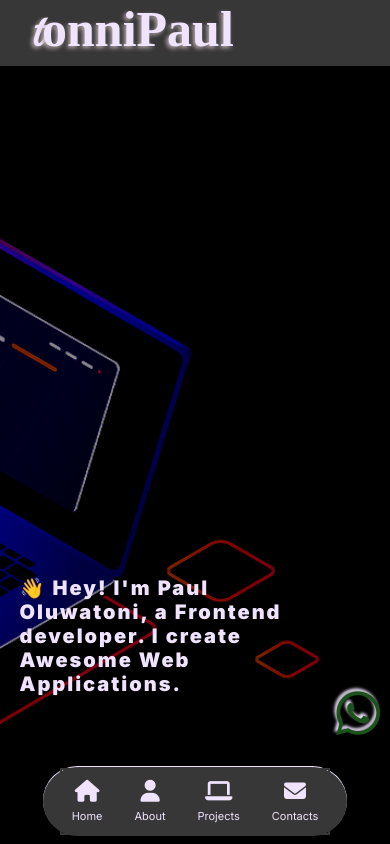
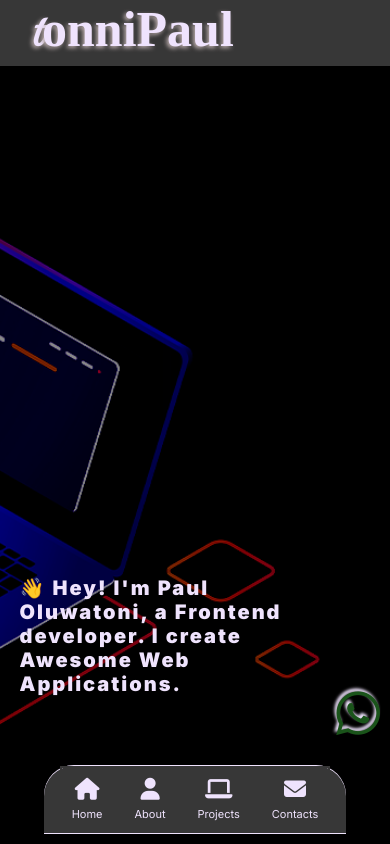
Before and after one commit to TonniPaul/contact, a React (Create React App) app: page / in a window 390 px wide. Shown: the top 844 px of the page. Built offline with nearby package versions, Linux system fonts and the light colour scheme; a web font is replaced by a local one.

Commit message:
Edited mobile view icon bar

```diff
--- a/src/components/Nav.css
+++ b/src/components/Nav.css
@@ -35,7 +35,7 @@ h2{
    gap: 7px;
    justify-content: center;
    align-items: center;
-   padding: .1rem;
+   padding: .2rem .2rem .5rem;
    border: 2px solid #373737;
 }
 .icons:active, .icons:focus{
@@ -57,8 +57,9 @@ h2{
       padding: 10px;
    }
    .icons:active, .icons:focus{
-      border-radius: 10px;
+      border-radius: 30px;
       background: var(--primaryblack);
+      border-bottom: none;
    }
    .icons > p{
       font-size: 11px;
@@ -76,11 +77,11 @@ h2{
    ul{
       position: fixed;
       gap: .5rem;
-      bottom: 8px;
+      bottom: 10px;
       left: 50%;
-      border: 1px solid var(--primary);
+      border-bottom:1px solid var(--primarytxt);
       background-color: var(--primary);
-      border-radius: 60px;
+      border-radius: 30px 30px 0 0;
       align-items: center;
       justify-content: center;
       width: max-content;
--- a/src/components/Nav.js
+++ b/src/components/Nav.js
@@ -7,7 +7,7 @@ function Nav (){
          <nav>
                <h2 className="logo"><span className='tt'> t</span><span>onni</span>Paul</h2>
             <ul>
-               <Link to='/'>
+               <Link to='/home'>
                   <li>
                         <div className='icons'>
                         <i class="fa-solid fa-house"></i>
--- a/src/index.js
+++ b/src/index.js
@@ -15,7 +15,7 @@ root.render(
   <BrowserRouter>
     <Routes>
       <Route path="/" element={<App />} />
-      <Route path='/' element={<App/>}/>
+      <Route path='/home' element={<App/>}/>
       <Route path="About"
       element={
         <>
```
